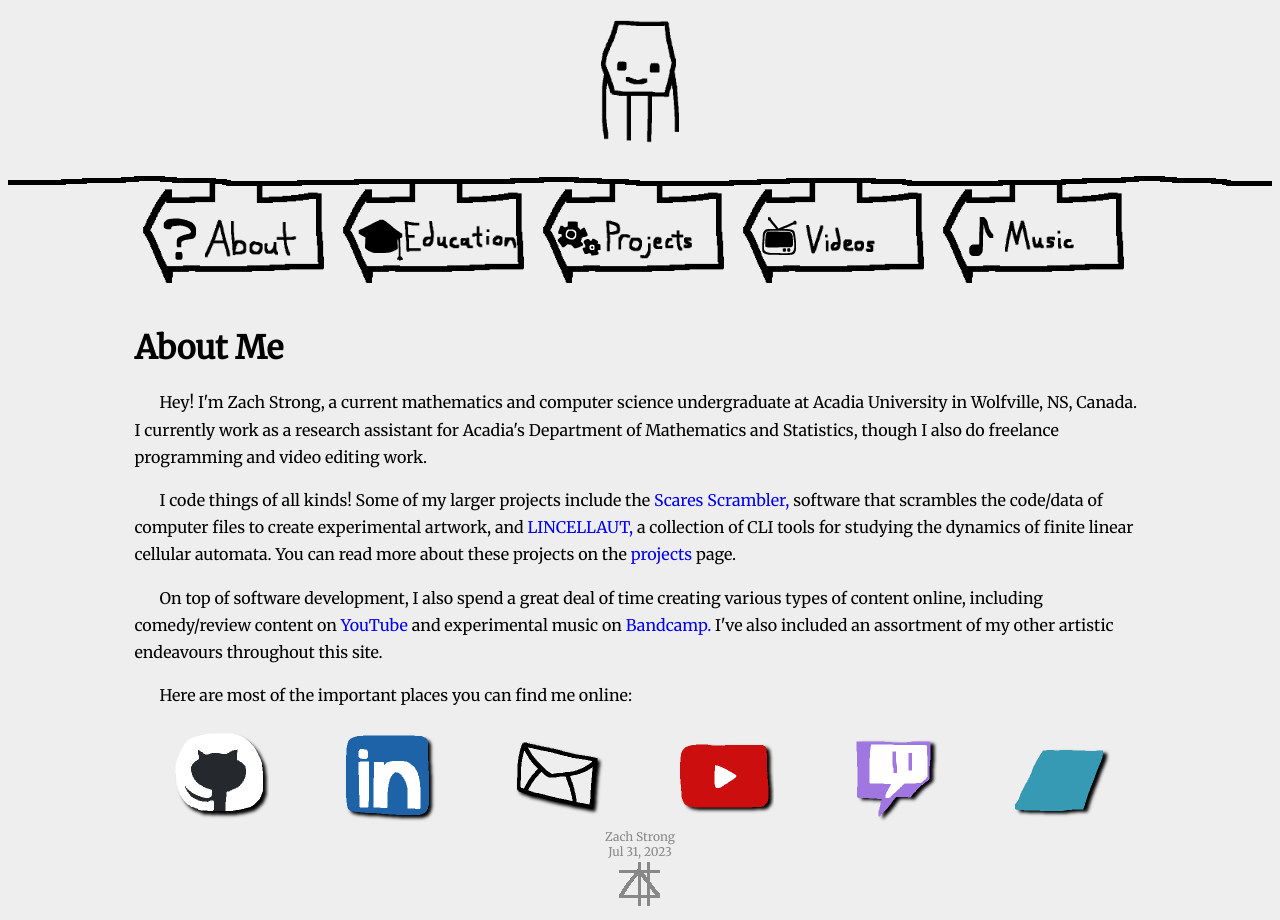
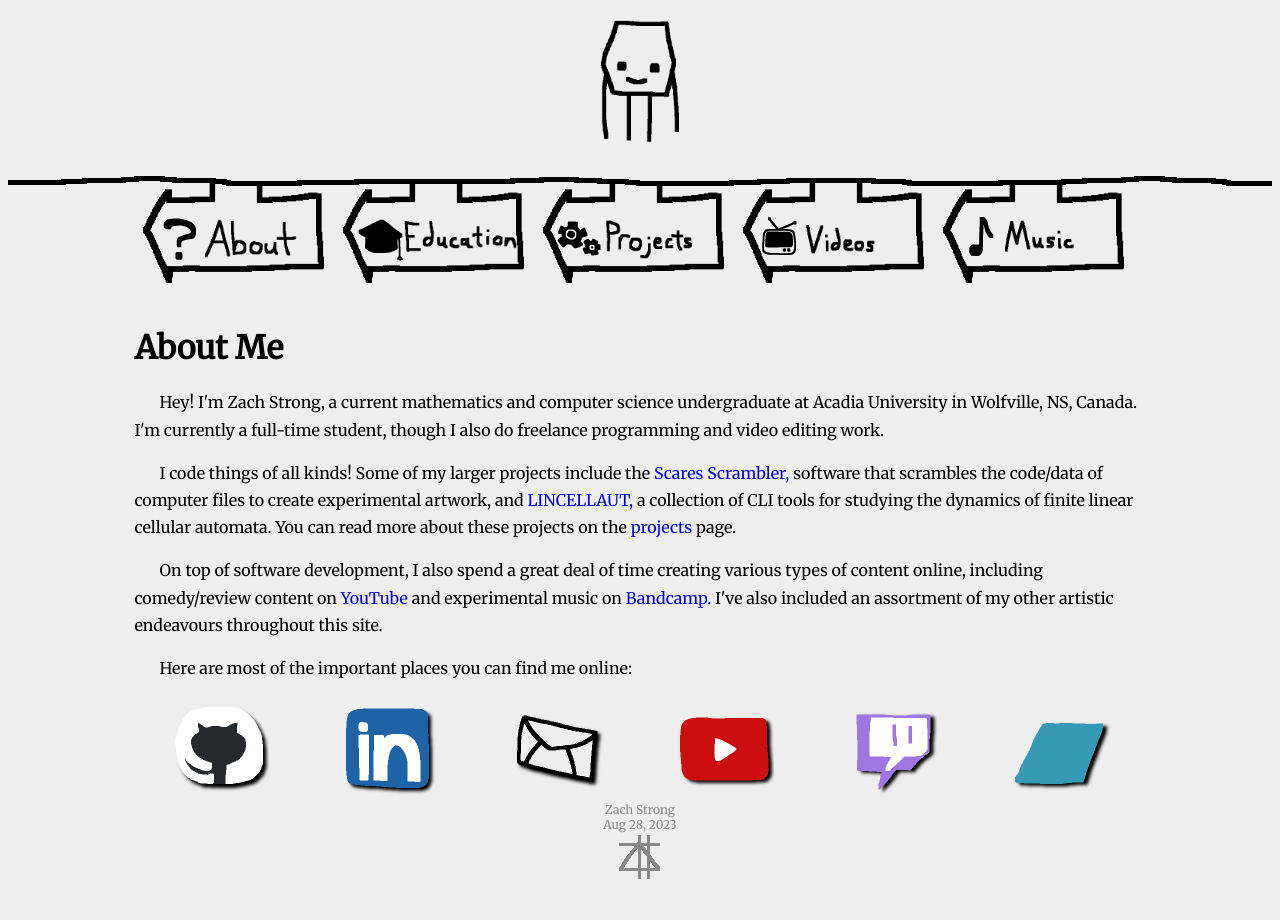
Before and after one commit to Cocoatwix/INTERNETCONNECTIVITYPORTAL, a plain HTML site: page pages/about.html in a window 1280 px wide. After the commit the page ends 893 px from the top, so only its background shows below. Drawn offline with Linux system fonts and the light colour scheme.

Commit message:
Updated my status as a full-time student on the about page.

```diff
--- a/pages/about.html
+++ b/pages/about.html
@@ -65,8 +65,8 @@
       <h1>About Me</h1>
       <p>
         Hey! I'm Zach Strong, a current mathematics and computer science undergraduate at Acadia University
-        in Wolfville, NS, Canada. I currently work as a research assistant for Acadia's Department of
-        Mathematics and Statistics, though I also do freelance programming and video editing work.
+        in Wolfville, NS, Canada. I'm currently a full-time student, though I also do freelance programming
+		and video editing work.
       </p>
       <p>
         I code things of all kinds! Some of my larger projects include the
--- a/script.js
+++ b/script.js
@@ -357,7 +357,7 @@ function page_init()
 	footer.innerHTML += "Zach Strong<br>";
 	//let currDate = new Date();
 	//footer.innerHTML += currDate.toDateString();
-	footer.innerHTML += "Jul 31, 2023<br>";
+	footer.innerHTML += "Aug 28, 2023<br>";
 	footer.innerHTML += "<img src=\"" + footerImg + "\" alt=\"ZS\">";
 
 	check_layout();
```
Lines whose indentation alone changed are shown as unchanged.
